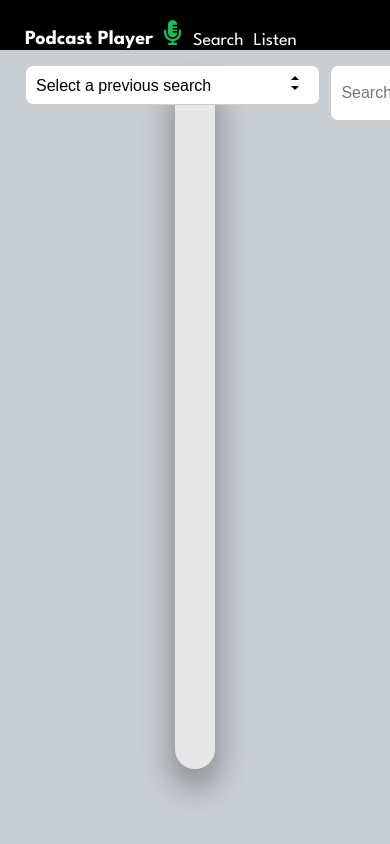
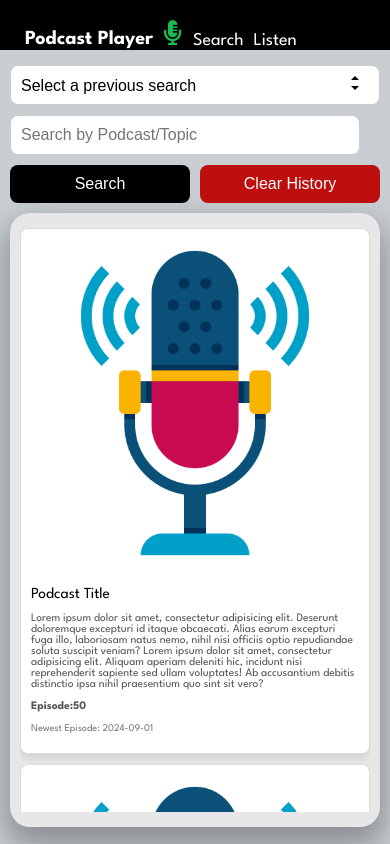
Before and after one commit to maxcol01/podcast-app, a website: page public/index.html in a window 390 px wide. Drawn offline with Linux system fonts and the light colour scheme.

Commit message:
rendering the app fully repsonsive with blisk

```diff
--- a/public/style.css
+++ b/public/style.css
@@ -312,7 +312,7 @@ h3 {
   background: #242323;
   border-radius: 5px;
   height: 100%;
-  width: 0%;
+  width: 0;
   transition: width 0.1s linear;
 }
 
@@ -398,6 +398,46 @@ h3 {
         flex-direction: column;
     }
 
+    .search-container {
+        position: relative;
+        flex-direction: column;
+        left: 5px;
+    }
+
+    .custom-select {
+        width: calc(100% - 20px);
+        margin-right: unset;
+        margin-bottom: 10px;
+    }
+
+    input {
+        width: calc(100% - 40px);
+    }
+
+    .search-buttons {
+        width: calc(100% - 10px);
+    }
+
+    button {
+        width: 50%;
+    }
+    .main-container {
+        width: calc(100% - 20px);
+        height: calc(100% - 180px);
+        margin-top: 65px;
+        padding: 5px 10px;
+    }
+
+    /*Cards container*/
+    .cards-container {
+        gap:10px;
+        margin-top: 10px;
+        margin-bottom: 10px;
+    }
+
+    .card {
+        width: 100%;
+    }
     /* Player */
     .player-container {
         position: relative;
@@ -423,7 +463,7 @@ h3 {
         position: relative;
         top: 70px;
         width: calc(100% - 20px);
-        height: calc(100%-480px);
+        height: calc(100% - 480px);
     }
 }
 
@@ -494,3 +534,46 @@ h3 {
 .icon-container i:hover{
     filter: brightness(60%);
 }
+
+
+/*Smartphone vertical media queries*/
+@media (max-width: 500px) {
+    .card {
+        height: auto;
+        align-items: flex-start;
+        flex-direction: column;
+    }
+
+    .card img {
+        width: 100%;
+    }
+
+    .card-content {
+        width: auto;
+        padding: 10px;
+        font-size: 80%;
+        overflow-y: unset;
+    }
+}
+
+/*Smartphone vertical media queries (with browser UI)*/
+@media (max-width: 500px) and (max-height: 675px){
+    .player {
+        height: 300px;
+    }
+
+    .img-container {
+        height: 100px;
+        width: 100px;
+        top: -25px;
+    }
+
+    .title-container {
+        top: -20px;
+    }
+
+    .queue {
+        height: calc(100% - 360px);
+        top: 70px;
+    }
+}
```
